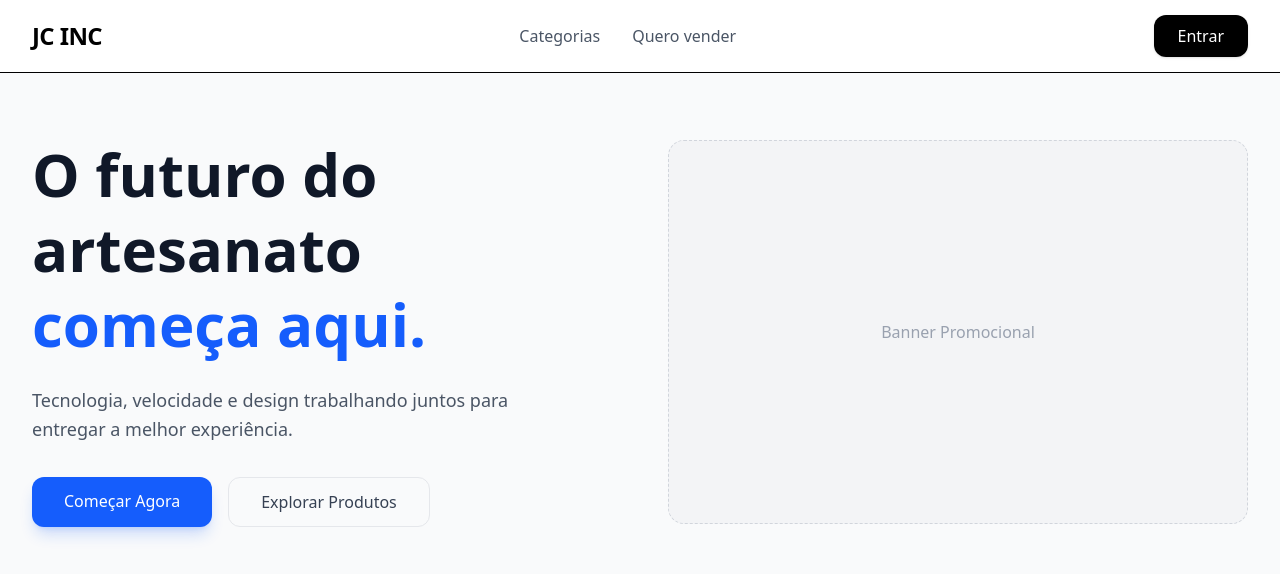
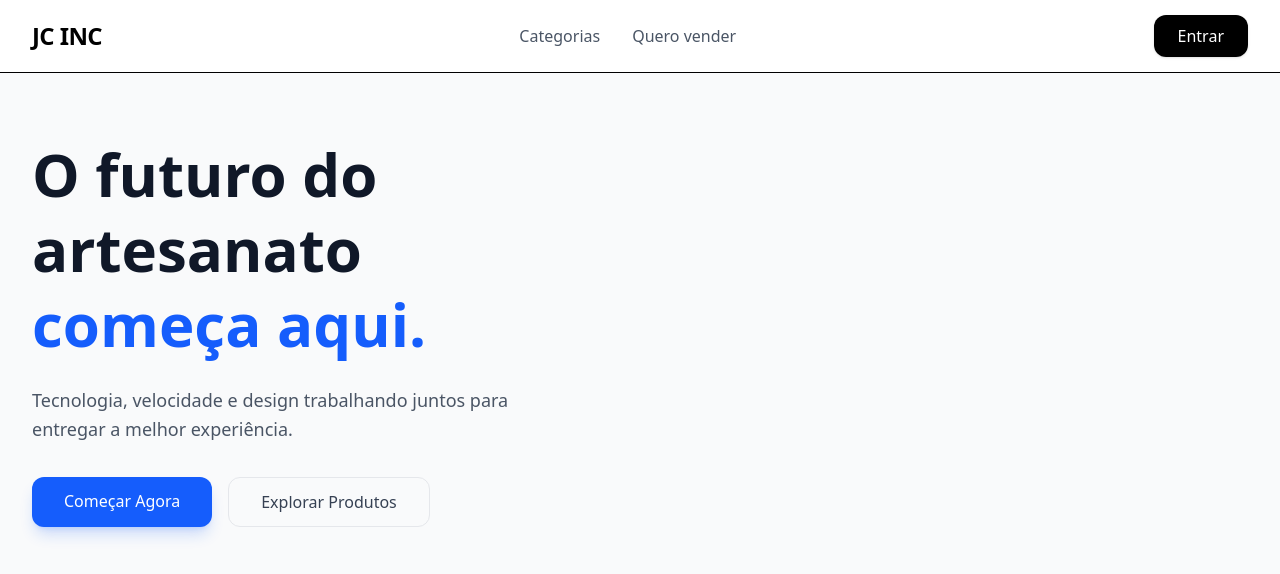
Before and after one commit to jotaenedatas/artesian-marketplace-frontend, a Next.js app: page / in a window 1280 px wide. Shown: the top 574 px of the page. Built offline with nearby package versions, Linux system fonts and the light colour scheme; no server answers.

Commit message:
chore: remove promocional banner

```diff
--- a/components/features/home/hero.tsx
+++ b/components/features/home/hero.tsx
@@ -27,9 +27,6 @@ export function HeroSection() {
           </Link>
         </div>
       </div>
-      <div className="hidden md:flex h-96 bg-gray-100 rounded-2xl items-center justify-center border border-dashed border-gray-300">
-        <span className="text-gray-400 font-medium">Banner Promocional</span>
-      </div>
     </section>
   );
 }
```
